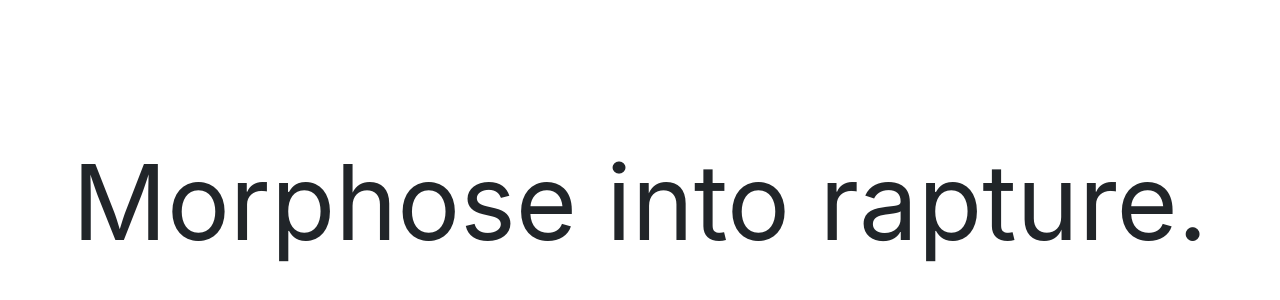
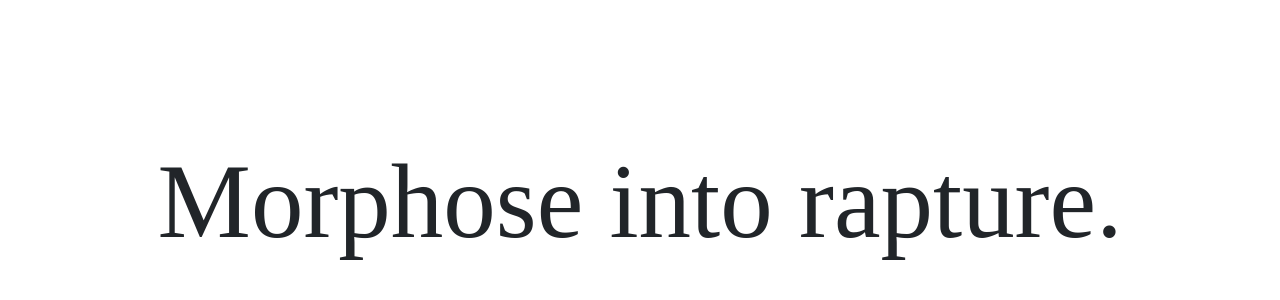
Before and after one commit to liammhildreth/liamhildreth, a React (Create React App) app: page / in a window 1280 px wide. Shown: the part 198-498 px from the top of the page. Built offline with nearby package versions, Linux system fonts and the light colour scheme.

Commit message:
Update Home component styling

```diff
--- a/package.json
+++ b/package.json
@@ -4,6 +4,7 @@
   "version": "0.1.0",
   "private": true,
   "dependencies": {
+    "@fontsource/cormorant-garamond": "^5.3.0",
     "@fortawesome/fontawesome-svg-core": "^1.2.36",
     "@fortawesome/free-solid-svg-icons": "^5.15.4",
     "@fortawesome/react-fontawesome": "^0.1.15",
--- a/src/Components/Home/Home.css
+++ b/src/Components/Home/Home.css
@@ -7,4 +7,5 @@
   /* Scales smoothly from 32px on small phones up to ~8.5vw on wide desktops */
   font-size: clamp(32px, 8.2vw, 160px);
   line-height: 1.1;
+  font-family: 'Cormorant Garamond', serif;
 }
```
Also changed, not shown: 2 other files (tests, documents, lock files or other folders).
